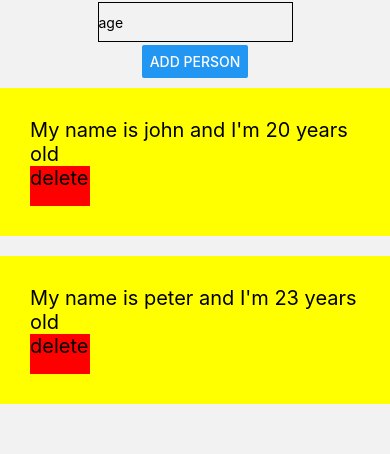
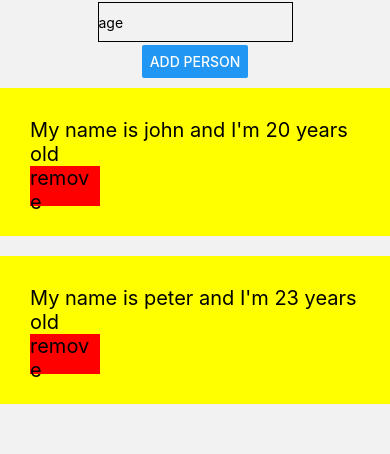
Before and after one commit to sungjinwi/rnPractice, a React Native app: screen /TabOne in a window 390 px wide. Shown: the part 111-565 px from the top of the page. Built offline with nearby package versions, Linux system fonts and the light colour scheme.

Commit message:
FEAT : delete button added

```diff
--- a/src/components/TabOneScreen.tsx
+++ b/src/components/TabOneScreen.tsx
@@ -13,20 +13,23 @@ import {
 type PersonProps = {
   name: string;
   age: number;
+  index: number;
 }
 
-const Person = ({ name, age }: PersonProps) => (
-  <View style={styles.item}>
-    <Text style={styles.script}>My name is {name} and I'm {age} years old</Text>
-    <TouchableOpacity
-      style={{backgroundColor:'red', width:60, height:40}}
-    >
-      <Text style={{fontSize:20}}>delete</Text>
-    </TouchableOpacity>
-  </View>
-)
 
 function TabOneScreen({ navigation }: any) {
+
+  const Person = ({ name, age, index }: PersonProps) => (
+    <View style={styles.item}>
+      <Text style={styles.script}>My name is {name} and I'm {age} years old</Text>
+      <TouchableOpacity
+        onPress={()=>removePerson(index)}
+        style={{backgroundColor:'red', width:70, height:40}}
+      >
+        <Text style={{fontSize:20}}>remove</Text>
+      </TouchableOpacity>
+    </View>
+  )
 
   const [people,setPeople] = useState(
     [
@@ -48,7 +51,13 @@ function TabOneScreen({ navigation }: any) {
     setPeople([...people, {name:name, age:Number(age)}])
   }
 
+  const removePerson = (index:number) => {
+    people.splice(index,1);
 
+    // array에 담기는 변수는 주소값이기 때문에 단순히 push, splice로는 변화시킬 수 없고
+    // 비구조화 할당으로 다시 본인을 할당하면 state가 변하면서 rerencdering 된다
+    setPeople([...people]);
+  }
 
   return (
     <View style={{ flex: 1, alignItems: 'center', justifyContent: 'center' }}>
@@ -73,7 +82,7 @@ function TabOneScreen({ navigation }: any) {
       </View>
       <FlatList
         data={people}
-        renderItem={({ item }) => <Person name={item.name} age={item.age} />}
+        renderItem={({ item, index }) => <Person name={item.name} age={item.age} index={index} />}
         keyExtractor={(item, index) => index.toString()}
       />
       <Button
```
